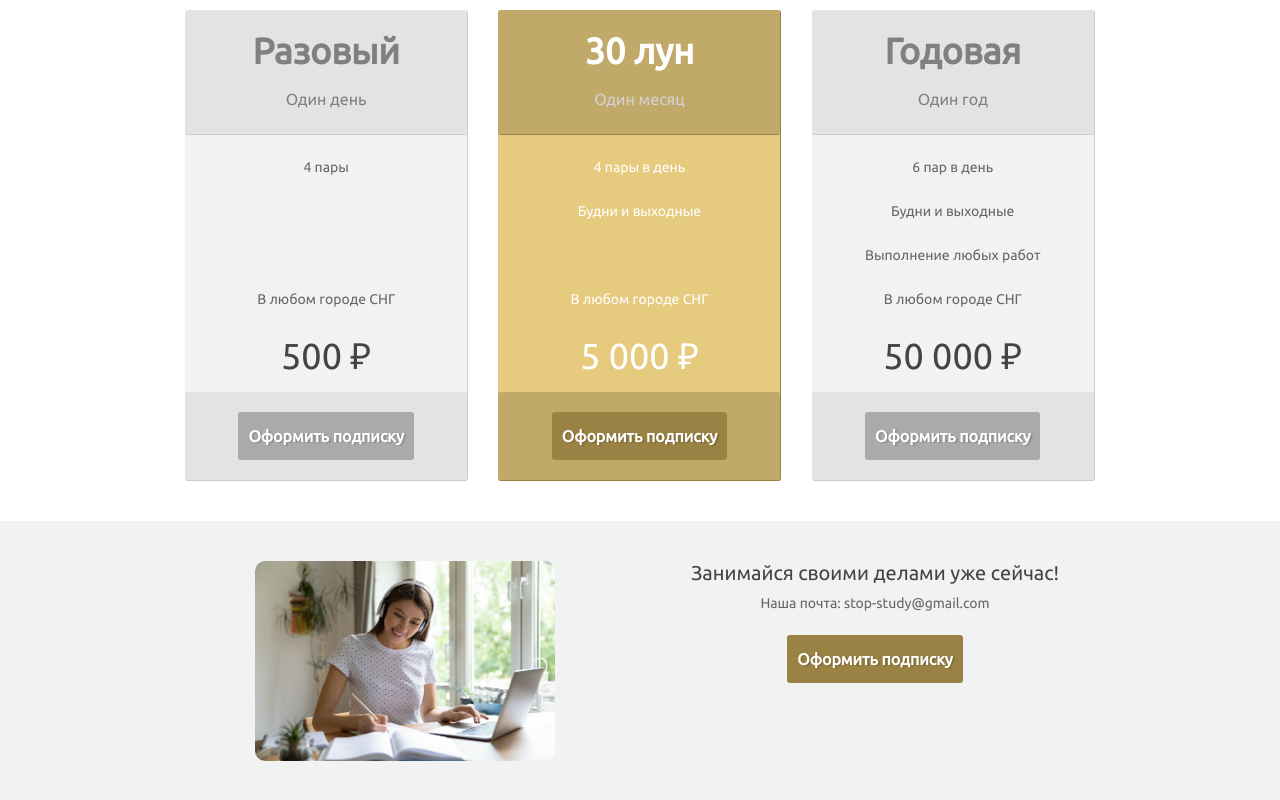
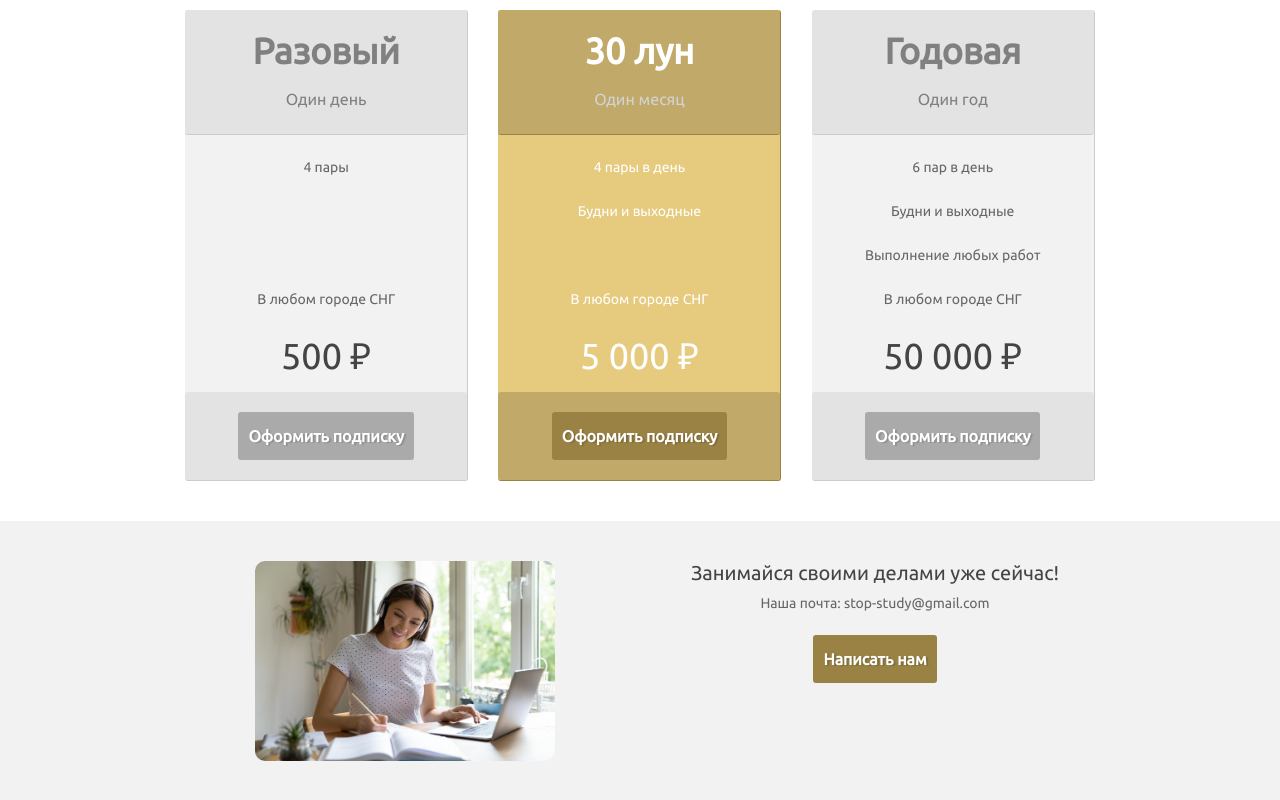
Before and after one commit to eternalyoung/stop-lessons, a plain HTML site: page index.html in a window 1280 px wide. Shown: the part 1571-2371 px from the top of the page. Drawn offline with Linux system fonts and the light colour scheme.

Commit message:
mailto button fix

```diff
--- a/index.html
+++ b/index.html
@@ -215,7 +215,7 @@
         <p class="title-small">Занимайся  своими делами уже сейчас!</p>
         <p class="text-medium">Наша почта: stop-study@gmail.com</p>
         <div class="buffer-both">
-          <a class="button button-brown" href="#">Оформить подписку</a>
+          <a class="button button-brown" href="mailto:stop-study@gmail.com">Написать нам</a>
         </div>
       </div>
     </div>
```
